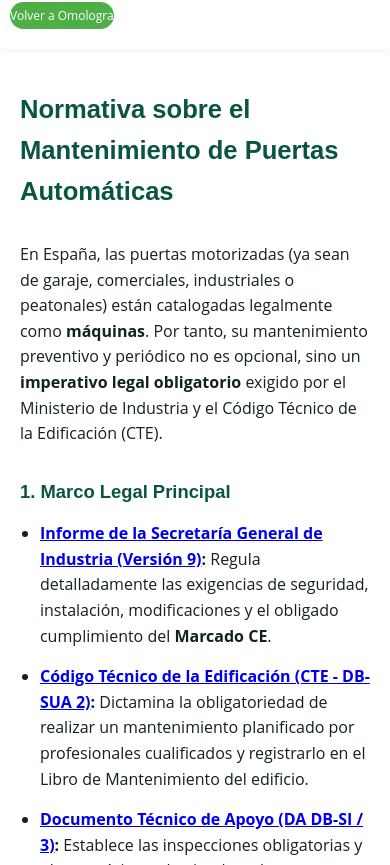
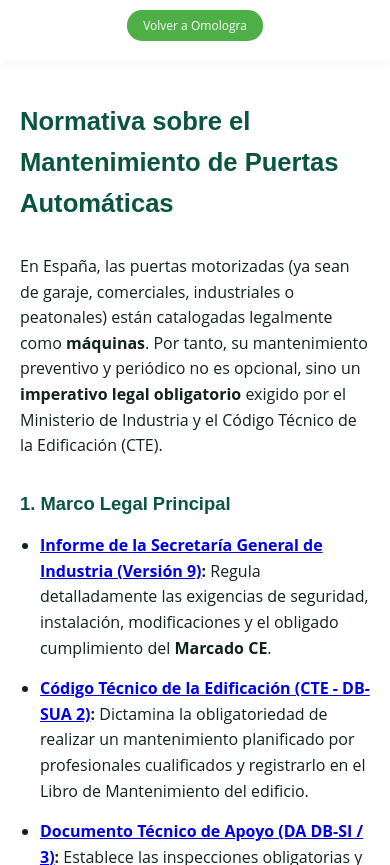
Before and after one commit to aixa-webdesarrollo/Omologra, a plain HTML site: page normativa.html in a window 390 px wide. Shown: the part 66-931 px from the top of the page. Drawn offline with Linux system fonts and the light colour scheme.

Commit message:
23-nov-2026

```diff
--- a/css/style copy.css
+++ b/css/style copy.css
@@ -1034,6 +1034,9 @@ display: none !important;
     margin-top: 3px;
 }
 
+.footer {
+    text-align: center;
+}
 .footer-map {
     width: 100%;
 }
@@ -1292,6 +1295,7 @@ display: none !important;
         width: auto !important;
         margin-bottom: 8px !important;
     }
+
     .nav {
         display: grid !important;
         grid-template-columns: repeat(5, 1fr) !important;
@@ -1301,12 +1305,14 @@ text-align: center !important;
         padding: 0 10px !important;
         box-sizing: border-box !important;
     }
+
     .nav a:not(.btn-nav) {
         display: block !important;
         font-size: 0.75rem !important;
         white-space: nowrap !important;
         padding: 4px 0 !important;
     }
+
     .nav a.btn-nav {
         grid-column: 1 / span 5 !important;
         justify-self: center !important;
@@ -1319,6 +1325,16 @@ font-size: 0.85rem !important;
         border-radius: 6px !important;
         white-space: nowrap !important;
     }
+
+    .nav a.btn-nav1 {
+        grid-column: 1 / span 5 !important;
+        justify-self: center !important;
+        width: fit-content !important;
+        padding: 6px 16px !important;
+        margin: 8px auto 0 auto !important;
+        white-space: nowrap !important;
+    }
+
     /* Coberturas y Hero en móvil */
     .hero-content {
         flex-direction: column-reverse;
```
Also changed, not shown: aviso-legal.html (+1 -1 lines). Lines whose indentation alone changed are shown as unchanged.
